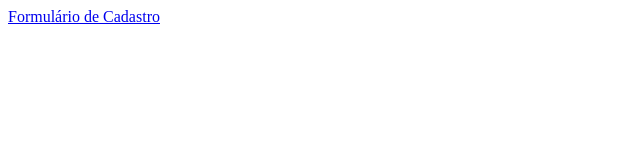
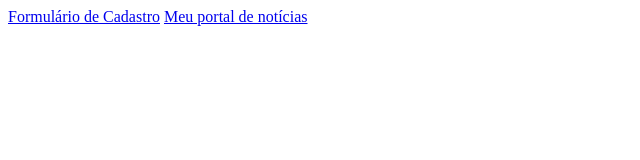
Before and after one commit to Auguuusto/Curso-EBAC, a plain HTML site: page Exercícios/exercicios.html in a window 1280 px wide. Shown: the whole page, without its empty margins (0-640 px from the left). Drawn offline with Linux system fonts and the light colour scheme.

Commit message:
exercicio-1

```diff
--- a/Exercícios/exercicios.html
+++ b/Exercícios/exercicios.html
@@ -8,6 +8,7 @@
 <body>
  <main>
   <a href="./formulario-de-cadastro.html">Formulário de Cadastro</a>
+  <a href="./exercicios-1.html">Meu portal de notícias</a>
  </main>
 </body>
 </html>
```
